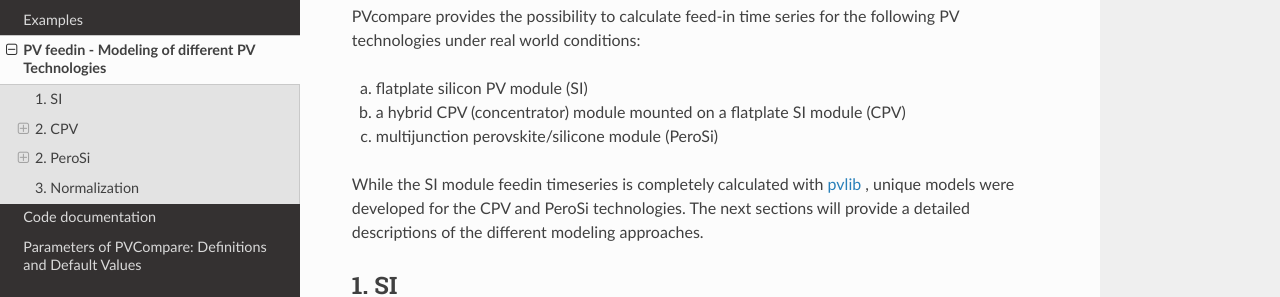
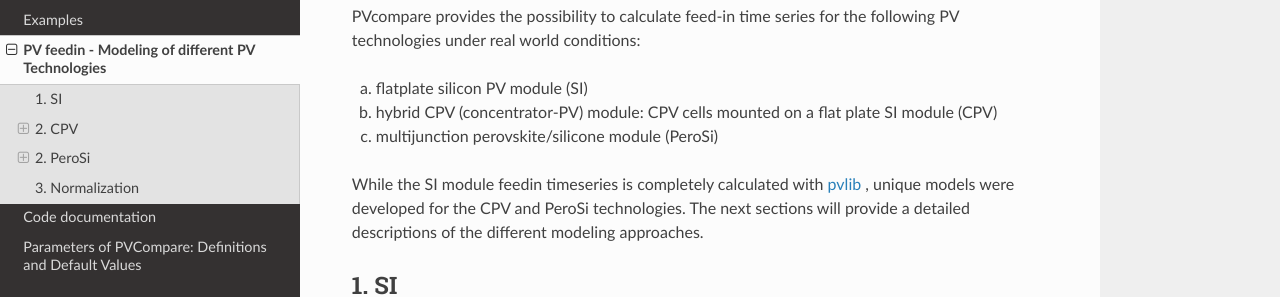
Before and after one commit to greco-project/pvcompare, a Sphinx documentation site: the page built from docs/pv_feedin.rst, in a window 1280 px wide and 900 px high. Shown: the part 155-452 px from the top of the window. Built offline with Sphinx 7.4.7 and the Read the Docs theme 2.0.0, drawn with Linux system fonts in a browser that asks for light colours; formulas are drawn with MathJax 3.

Commit message:
Update docs/pv_feedin.rst
Co-authored-by: Sabine Haas <sabine.haas@rl-institut.de>

```diff
--- a/docs/pv_feedin.rst
+++ b/docs/pv_feedin.rst
@@ -6,7 +6,7 @@ PVcompare provides the possibility to calculate feed-in time series for the
 following PV technologies under real world conditions:
 
 a) flatplate silicon PV module (SI)
-b) a hybrid CPV (concentrator) module mounted on a flatplate SI module (CPV)
+b) hybrid CPV (concentrator-PV) module: CPV cells mounted on a flat plate SI module (CPV)
 c) multijunction perovskite/silicone module (PeroSi)
 
 While the SI module feedin timeseries is completely calculated with `pvlib <https://pvlib-python.readthedocs.io/en/stable/index.html>`_ ,
```
